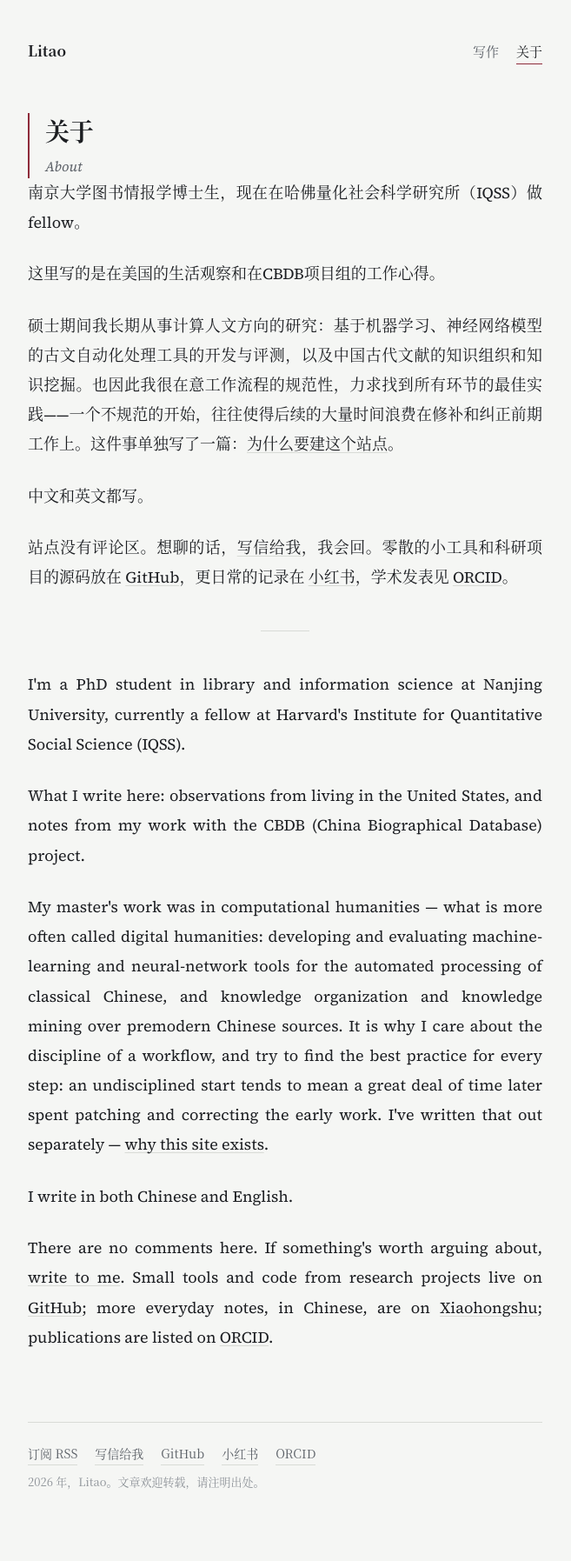
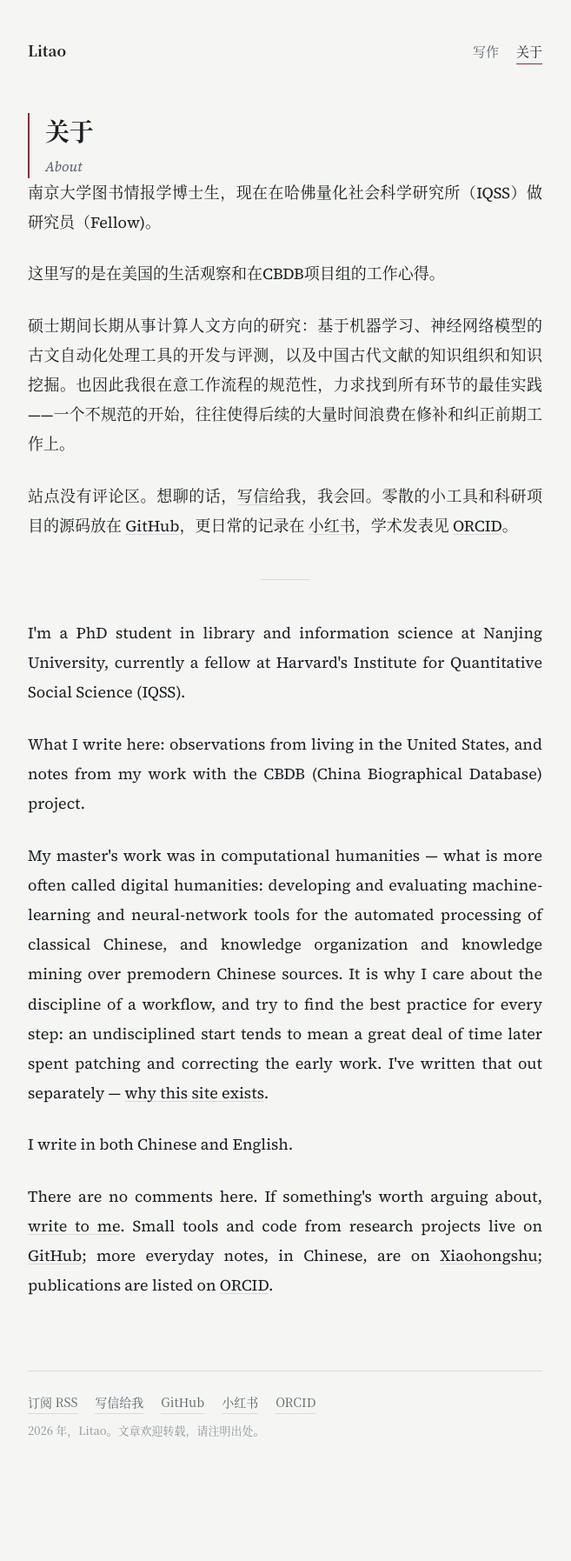
Before and after one commit to thetaaaaa/thetaaaaa.github.io, a Jekyll site: the page built from about.md, in a window 1280 px wide. Shown: the whole page at 87% size, without its empty margins (312-969 px from the left). Built offline with Jekyll 4.4.1, drawn with Linux system fonts in a browser that asks for light colours; after the commit the page ends 1736 px from its top, so only the background shows below that.

Commit message:
更新about..md，测试windows终端的git推动功能

```diff
--- a/about.md
+++ b/about.md
@@ -5,13 +5,11 @@ title_en: "About"
 permalink: /about/
 ---
 
-南京大学图书情报学博士生，现在在哈佛量化社会科学研究所（IQSS）做 fellow。
+南京大学图书情报学博士生，现在在哈佛量化社会科学研究所（IQSS）做研究员（Fellow)。
 
 这里写的是在美国的生活观察和在CBDB项目组的工作心得。
 
-硕士期间我长期从事计算人文方向的研究：基于机器学习、神经网络模型的古文自动化处理工具的开发与评测，以及中国古代文献的知识组织和知识挖掘。也因此我很在意工作流程的规范性，力求找到所有环节的最佳实践——一个不规范的开始，往往使得后续的大量时间浪费在修补和纠正前期工作上。这件事单独写了一篇：[为什么要建这个站点]({{ '/2026/why-this-site/' | relative_url }})。
-
-中文和英文都写。
+硕士期间长期从事计算人文方向的研究：基于机器学习、神经网络模型的古文自动化处理工具的开发与评测，以及中国古代文献的知识组织和知识挖掘。也因此我很在意工作流程的规范性，力求找到所有环节的最佳实践——一个不规范的开始，往往使得后续的大量时间浪费在修补和纠正前期工作上。
 
 站点没有评论区。想聊的话，[写信给我](mailto:{{ site.email }})，我会回。零散的小工具和科研项目的源码放在 [GitHub](https://github.com/{{ site.github_username }})，更日常的记录在 [小红书]({{ site.xiaohongshu_url }})，学术发表见 [ORCID]({{ site.orcid_url }})。
 
```
